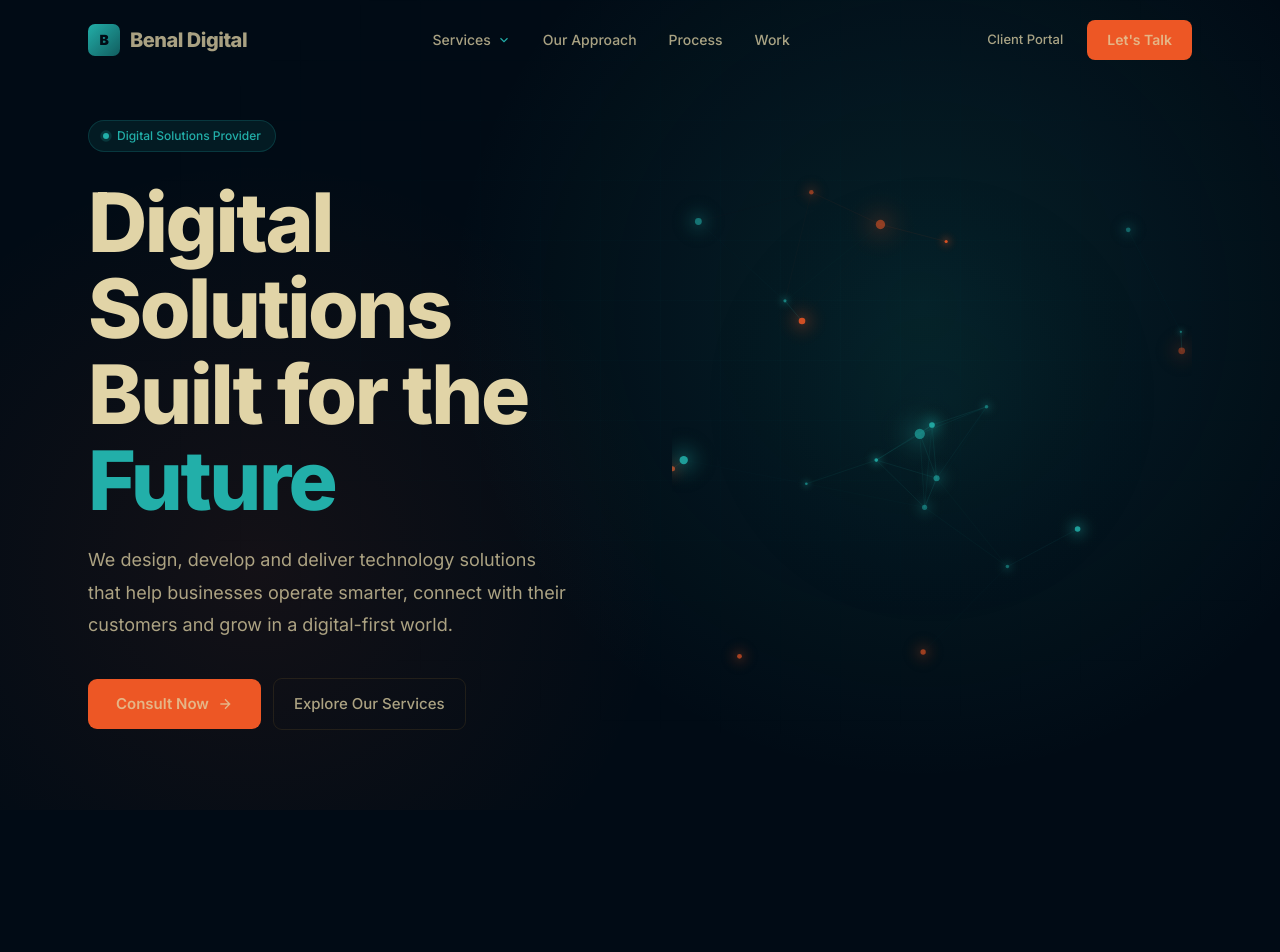
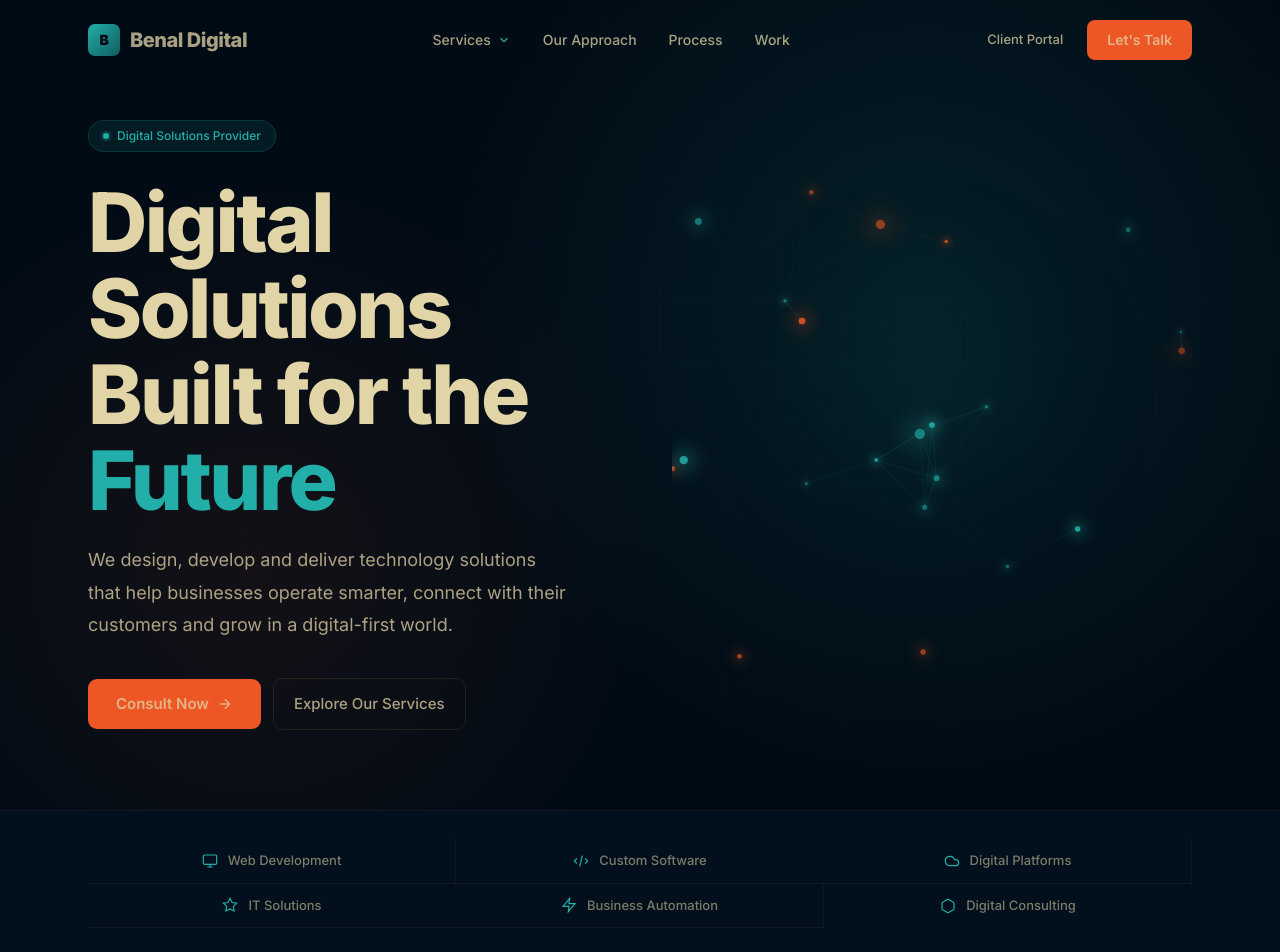
Before and after one commit to Alvin-21/benal, a Next.js app: page / in a window 1280 px wide. Shown: the top 952 px of the page. Before the commit the page ends 810 px from the top, so only its background shows below. Built offline with nearby package versions, Linux system fonts and the light colour scheme.

Commit message:
feat: Add trust strip of solutions offered.

```diff
--- /dev/null
+++ b/src/app/components/home/ui/TrustStrip.tsx
@@ -0,0 +1,49 @@
+const items = [
+  {
+    label: 'Web Development',
+    icon: <svg width="16" height="16" fill="none" stroke="currentColor" strokeWidth="1.8" viewBox="0 0 24 24" aria-hidden="true"><rect x="2" y="3" width="20" height="14" rx="2" /><path d="M8 21h8M12 17v4" /></svg>,
+  },
+  {
+    label: 'Custom Software',
+    icon: <svg width="16" height="16" fill="none" stroke="currentColor" strokeWidth="1.8" viewBox="0 0 24 24" aria-hidden="true"><path d="M10 20l4-16m4 4l4 4-4 4M6 16l-4-4 4-4" /></svg>,
+  },
+  {
+    label: 'Digital Platforms',
+    icon: <svg width="16" height="16" fill="none" stroke="currentColor" strokeWidth="1.8" viewBox="0 0 24 24" aria-hidden="true"><path d="M17.5 19H9a7 7 0 1 1 6.71-9h1.79a4.5 4.5 0 1 1 0 9Z" /></svg>,
+  },
+  {
+    label: 'IT Solutions',
+    icon: <svg width="16" height="16" fill="none" stroke="currentColor" strokeWidth="1.8" viewBox="0 0 24 24" aria-hidden="true"><path d="M12 2l3.09 6.26L22 9.27l-5 4.87 1.18 6.88L12 17.77l-6.18 3.25L7 14.14 2 9.27l6.91-1.01L12 2z" /></svg>,
+  },
+  {
+    label: 'Business Automation',
+    icon: <svg width="16" height="16" fill="none" stroke="currentColor" strokeWidth="1.8" viewBox="0 0 24 24" aria-hidden="true"><path d="M13 2L3 14h9l-1 8 10-12h-9l1-8z" /></svg>,
+  },
+  {
+    label: 'Digital Consulting',
+    icon: <svg width="16" height="16" fill="none" stroke="currentColor" strokeWidth="1.8" viewBox="0 0 24 24" aria-hidden="true"><path d="M21 16V8a2 2 0 0 0-1-1.73l-7-4a2 2 0 0 0-2 0l-7 4A2 2 0 0 0 3 8v8a2 2 0 0 0 1 1.73l7 4a2 2 0 0 0 2 0l7-4A2 2 0 0 0 21 16z" /></svg>,
+  },
+]
+
+export default function TrustStrip() {
+  return (
+    <div
+      aria-label="Core capabilities"
+      className="py-7 border-t border-b border-gold/10 bg-surface/40"
+    >
+      <div className="max-w-6xl mx-auto px-6 grid grid-cols-1 md:grid-cols-2 lg:grid-cols-3 gap-0">
+        {items.map((item, i) => (
+          <div
+            key={item.label}
+            className={`flex items-center justify-center gap-2.5 px-8 py-3 text-teal border-b border-gold/10 ${
+              i % 2 === 0 && i < items.length - 1 ? 'md:border-r md:border-gold/10' : ''
+            } ${i % 3 === 2 && i < items.length - 1 ? 'lg:border-r lg:border-gold/10' : ''} last:border-b-0`}
+          >
+            {item.icon}
+            <span className="text-[13px] font-medium text-cream/55 whitespace-nowrap">{item.label}</span>
+          </div>
+        ))}
+      </div>
+    </div>
+  )
+}
--- a/src/app/page.tsx
+++ b/src/app/page.tsx
@@ -1,5 +1,6 @@
 import Navigation from './components/navigation/Navigation';
 import Hero from './components/home/ui/Hero';
+import TrustStrip from './components/home/ui/TrustStrip';
 
 export default function Home() {
   return (
@@ -7,6 +8,7 @@ export default function Home() {
       <Navigation />
       <main>
         <Hero />
+        <TrustStrip />
       </main>
     </>
   );
```
